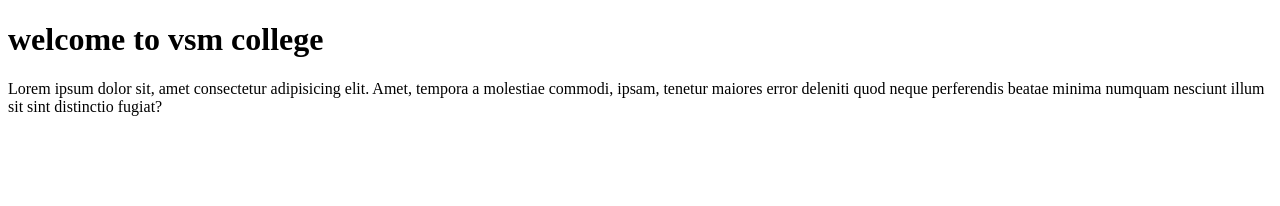
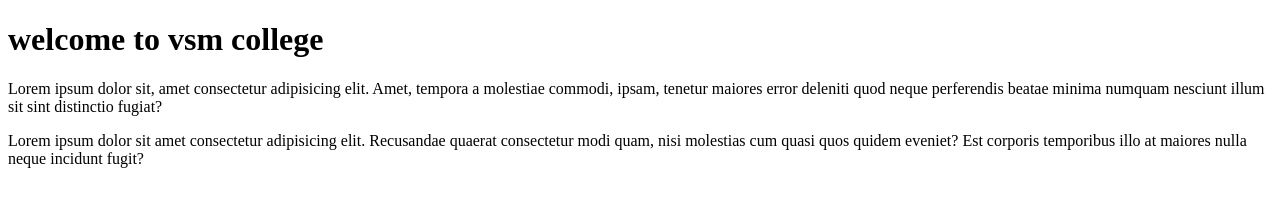
Before and after one commit to AshokKumar7396/vsm-pro, a plain HTML site: page index.html in a window 1280 px wide. Drawn offline with Linux system fonts and the light colour scheme.

Commit message:
v3 of project

```diff
--- a/index.html
+++ b/index.html
@@ -13,5 +13,11 @@
       perferendis beatae minima numquam nesciunt illum sit sint distinctio
       fugiat?
     </p>
+    <p>
+      Lorem ipsum dolor sit amet consectetur adipisicing elit. Recusandae
+      quaerat consectetur modi quam, nisi molestias cum quasi quos quidem
+      eveniet? Est corporis temporibus illo at maiores nulla neque incidunt
+      fugit?
+    </p>
   </body>
 </html>
```
